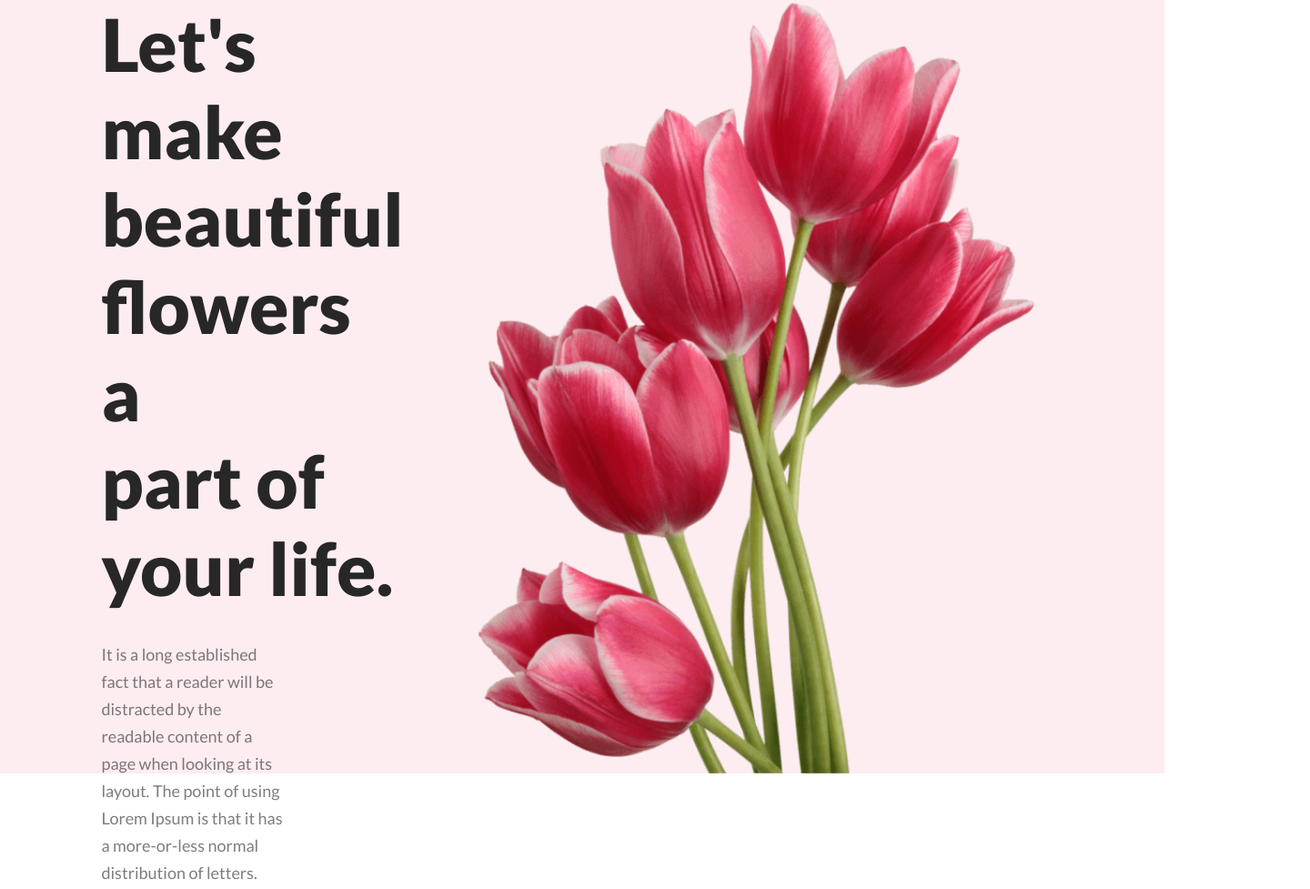
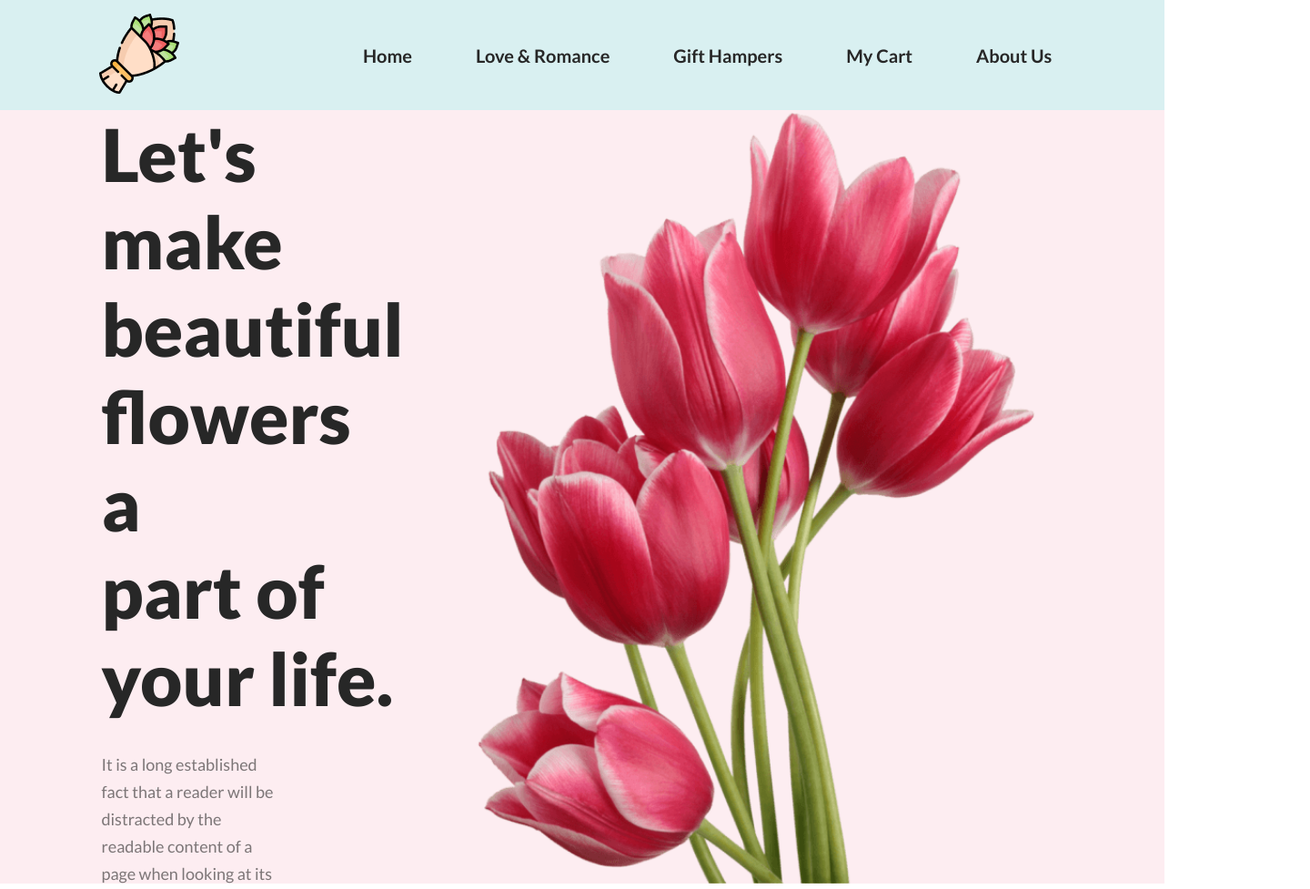
Before and after one commit to sabbir-offc/flower-shop, a plain HTML site: page index.html in a window 1280 px wide. Shown: the top 977 px of the page at 91% size, 1440 px wide, since content can reach past the window. Drawn offline with Linux system fonts and the light colour scheme.

Commit message:
bonus section added

```diff
--- a/index.html
+++ b/index.html
@@ -14,7 +14,23 @@
 
 <body>
     <header>
-        <nav class="head-container">
+        <!-- Bonus Section Start Here  -->
+        <nav class="head-menu">
+            <div class="logo">
+                <img src="assets/Group 58.png" alt="">
+            </div>
+            <div class="menus">
+
+                    <li>Home</li>
+                    <li>Love & Romance</li>
+                    <li>Gift Hampers</li>
+                    <li>My Cart</li>
+                    <li>About Us</li>
+
+            </div>
+        </nav>
+        <!-- Bonus Section End Here  -->
+        <div class="head-container">
             <div class="head-text">
                 <h1 class="head-title">Let's make <br> beautiful flowers a <br> part of your life.</h1>
                 <p class="head-des">It is a long established fact that a reader will be distracted by the readable
@@ -25,8 +41,8 @@
             </div>
 
             <img class="head-img" src="assets/pngwing 10.png" alt="">
+        </div>
 
-        </nav>
         <!-- Feature Section Start -->
 
 
@@ -115,7 +131,8 @@
     <footer>
         <div class="foot-container">
             <h3 class="foot-title"> <span class="style">Flower</span>Shop</h3>
-            <p class="foot-desc">It is a long established fact that a reader will be distracted by the readable content of a page when looking at its layout.</p>
+            <p class="foot-desc">It is a long established fact that a reader will be distracted by the readable content
+                of a page when looking at its layout.</p>
             <small>&copy;2020-2023, FlowerShop.com. All rights reserved. </small>
         </div>
     </footer>
--- a/styles/style.css
+++ b/styles/style.css
@@ -16,8 +16,13 @@ body {
     background: #E55473;
     padding: 20px 40px;
     border: none;
+    cursor: pointer;
 }
-
+.primary-btn:hover{
+    background-color: transparent;
+    border: 2px solid #E55473;
+    color: #E55473;
+}
 .title {
     color: #272727;
     font-size: 40px;
@@ -39,7 +44,30 @@ body {
 .style {
     color: #E55473;
 }
-
+/* Nav (bonus) section style  */
+.head-menu{
+    display: flex;
+    justify-content: space-around;
+    align-items: center;
+    padding: 15px;
+    background-color: #0597A026;
+}
+.menus{
+    display: flex;
+    list-style: none;
+    gap: 40px;
+    font-size: 20px;
+    font-weight: 600;
+    cursor: pointer;
+    color: #272727;
+}
+.menus li{
+    padding: 15px;
+}
+.menus li:hover{
+    color: #E55473;
+    background-color: aliceblue;
+}
 /* header section style */
 .head-container {
     width: 100%;
@@ -159,7 +187,7 @@ body {
 /* Optional Section Style  */
 .optional-container {
     margin: auto;
-    width: 1440px;
+    width: 75%;
     height: 320px;
     border-radius: 8px;
     background: rgba(39, 39, 39, 0.05);
@@ -213,7 +241,7 @@ body {
 
 /* Latest Deal Style  */
 .latest-deal {
-    width: 1440px;
+    width: 75%;
     height: 449px;
     border-radius: 8px;
     background: url('../assets/Rectangle 9.png'), lightgray 0px -203.444px / 100% 213.755%;
```
